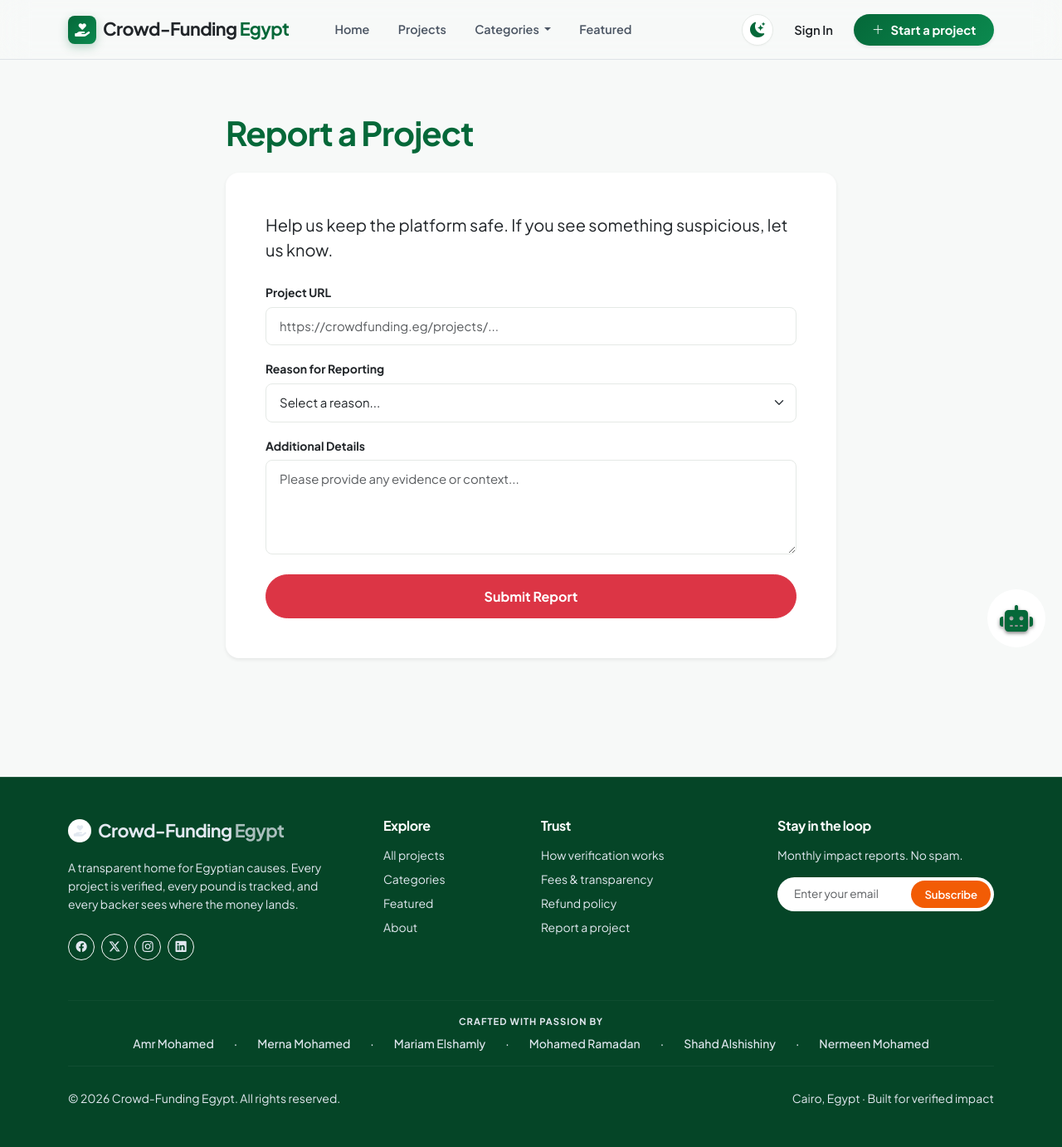
After one commit to mmavka699-svg/CrowdfundingEgypt, a Django app: template templates/core/report.html in a window 1280 px wide. The commit adds this page. Shown: the whole page at 83% size. Run offline with Django 5.2, Linux system fonts and the light colour scheme; the template is opened without the code that fills it, so the values that code supplies are empty; some libraries are stand-ins or nearby versions.

Commit message:
added new pages

```diff
--- a/core/urls.py
+++ b/core/urls.py
@@ -6,5 +6,9 @@ app_name = "core"
 urlpatterns = [
     path("", views.home_view, name="home"),
     path("about/", views.about_view, name="about"),
+    path("verification/", views.verification_view, name="verification"),
+    path("fees/", views.fees_view, name="fees"),
+    path("refund/", views.refund_view, name="refund"),
+    path("report/", views.report_view, name="report"),
     path("api/", include("chatbot.urls")),
 ]
--- a/templates/base.html
+++ b/templates/base.html
@@ -234,13 +234,13 @@
                 <div class="col-lg-3 col-md-6">
                     <h6 class="fw-bold text-white mb-3">Trust</h6>
                     <ul class="list-unstyled small d-flex flex-column gap-2 mb-0">
-                        <li><a href="{% url 'core:about' %}" class="text-white-50 text-decoration-none">How verification
+                        <li><a href="{% url 'core:verification' %}" class="text-white-50 text-decoration-none">How verification
                                 works</a></li>
-                        <li><a href="{% url 'core:about' %}" class="text-white-50 text-decoration-none">Fees &
+                        <li><a href="{% url 'core:fees' %}" class="text-white-50 text-decoration-none">Fees &
                                 transparency</a></li>
-                        <li><a href="{% url 'core:about' %}" class="text-white-50 text-decoration-none">Refund
+                        <li><a href="{% url 'core:refund' %}" class="text-white-50 text-decoration-none">Refund
                                 policy</a></li>
-                        <li><a href="{% url 'core:about' %}" class="text-white-50 text-decoration-none">Report a
+                        <li><a href="{% url 'core:report' %}" class="text-white-50 text-decoration-none">Report a
                                 project</a></li>
                     </ul>
                 </div>
--- /dev/null
+++ b/templates/core/report.html
@@ -0,0 +1,40 @@
+{% extends "base.html" %}
+{% load static %}
+
+{% block title %}Report a Project — Crowd-Funding Egypt{% endblock %}
+
+{% block content %}
+<div class="container py-5">
+    <div class="row justify-content-center">
+        <div class="col-lg-8">
+            <h1 class="fw-bold mb-4" style="color: var(--primary);">Report a Project</h1>
+            <div class="card border-0 shadow-sm rounded-4 p-4 p-lg-5">
+                <p class="lead mb-4">Help us keep the platform safe. If you see something suspicious, let us know.</p>
+
+                <form method="POST" action="{% url 'core:report' %}">
+                    {% csrf_token %}
+                    <div class="mb-3">
+                        <label class="form-label fw-bold">Project URL</label>
+                        <input type="url" name="project_url" class="form-control rounded-3" placeholder="https://crowdfunding.eg/projects/..." required>
+                    </div>
+                    <div class="mb-3">
+                        <label class="form-label fw-bold">Reason for Reporting</label>
+                        <select name="reason" class="form-select rounded-3" required>
+                            <option value="">Select a reason...</option>
+                            <option value="spam">Spam</option>
+                            <option value="inappropriate">Inappropriate Content</option>
+                            <option value="fraud">Suspected Fraud or Scam</option>
+                            <option value="other">Other</option>
+                        </select>
+                    </div>
+                    <div class="mb-4">
+                        <label class="form-label fw-bold">Additional Details</label>
+                        <textarea name="details" class="form-control rounded-3" rows="4" placeholder="Please provide any evidence or context..." required></textarea>
+                    </div>
+                    <button type="submit" class="btn btn-danger btn-lg w-100 rounded-pill fw-bold">Submit Report</button>
+                </form>
+            </div>
+        </div>
+    </div>
+</div>
+{% endblock %}
```
Also changed, not shown: core/views.py (+50 -0 lines), templates/core/fees.html (added, +34 -0 lines), templates/core/refund.html (added, +28 -0 lines), templates/core/verification.html (added, +24 -0 lines), core/migrations/__init__.py (added).
